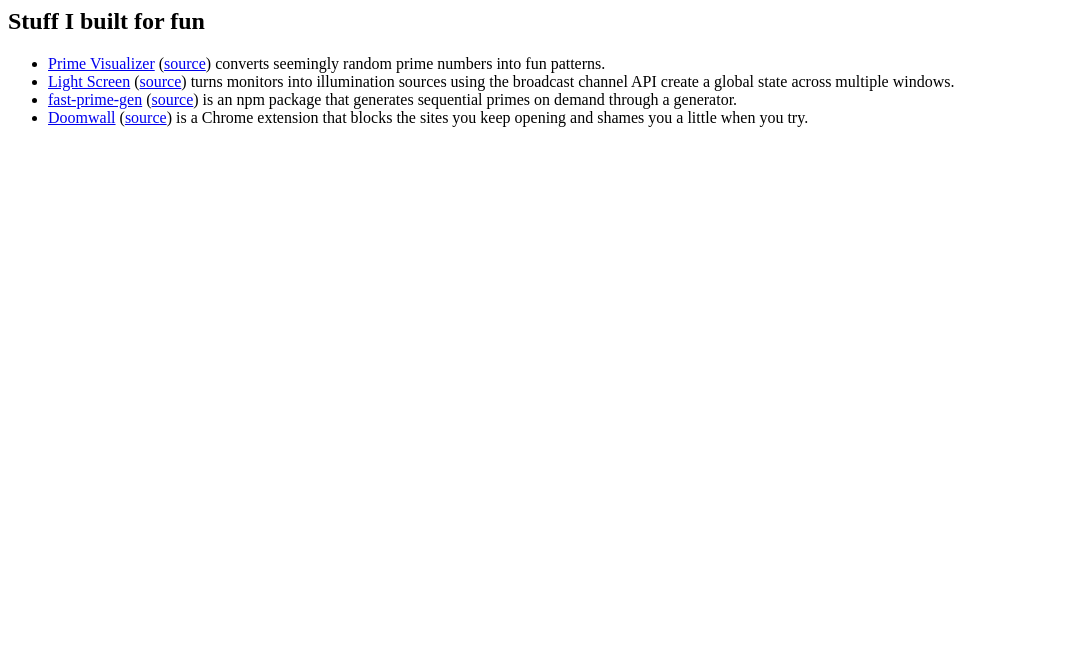
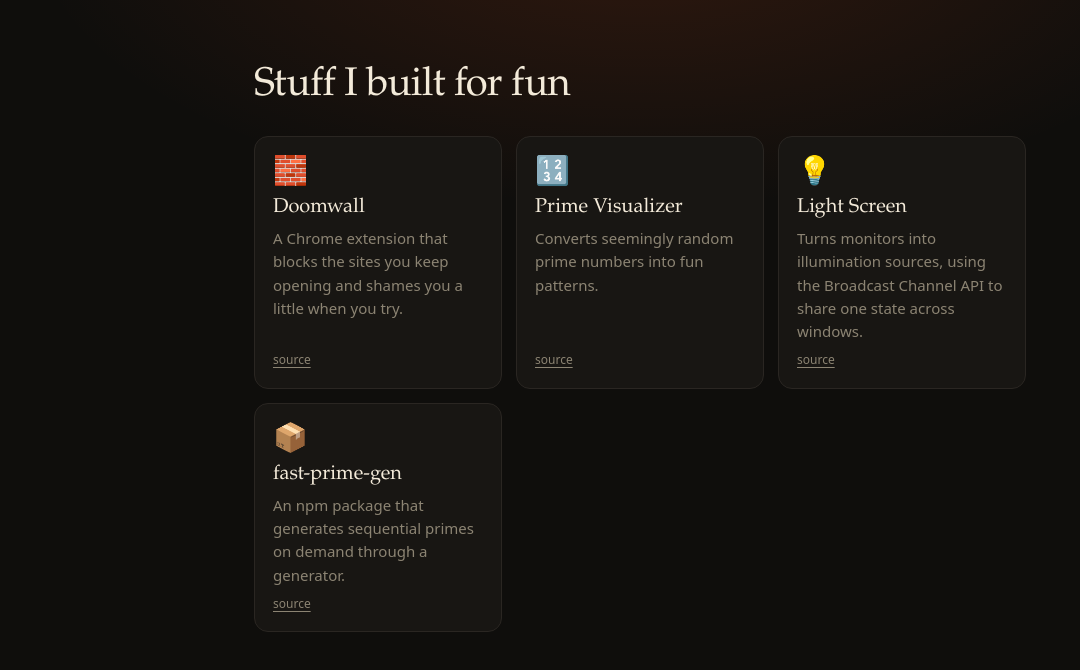
Before and after one commit to akgupta89/akgupta89.github.io, a plain HTML site: page index.html in a window 1280 px wide. Shown: the whole page, without its empty margins (0-1080 px from the left). Drawn offline with Linux system fonts and the light colour scheme.

Commit message:
Home page as cards

```diff
--- a/index.html
+++ b/index.html
@@ -1,10 +1,33 @@
+<!doctype html>
+<meta charset="utf-8">
+<meta name="viewport" content="width=device-width,initial-scale=1">
+<title>Stuff I built for fun</title>
+<style>
+  :root{--bg:#0f0e0c;--bg2:#181613;--ink:#f3ead9;--mute:#8c8473;--line:#2a2622;--ember:#ff5a1f;--ember2:#ff8a4c}
+  *{box-sizing:border-box}
+  html{background:var(--bg)}
+  body{margin:0;min-height:100vh;color:var(--ink);font:15px/1.55 ui-sans-serif,system-ui,-apple-system,sans-serif;
+    background:radial-gradient(ellipse 80% 60% at 50% -10%,rgba(255,90,31,.14),transparent 60%) no-repeat var(--bg)}
+  main{max-width:820px;margin:0 auto;padding:64px 24px 80px}
+  h2{font:500 40px/1.1 "Iowan Old Style","Palatino Linotype",Palatino,Georgia,serif;letter-spacing:-.02em;margin:0 0 28px;cursor:default;user-select:none}
+  .grid{display:grid;grid-template-columns:repeat(auto-fill,minmax(240px,1fr));gap:14px}
+  .card{display:flex;flex-direction:column;gap:8px;padding:18px;background:var(--bg2);border:1px solid var(--line);border-radius:14px;color:inherit;text-decoration:none;transition:border-color .15s,transform .15s}
+  .card:hover{border-color:var(--ember);transform:translateY(-2px)}
+  .card .ico{font-size:28px;line-height:1}
+  .card h3{margin:4px 0 0;font:500 20px/1.2 "Iowan Old Style",Palatino,Georgia,serif}
+  .card p{margin:0;color:var(--mute);flex:1}
+  .card .src{font-size:12px;color:var(--mute);text-decoration:underline;text-underline-offset:3px;align-self:flex-start}
+  .card .src:hover{color:var(--ember2)}
+</style>
+<main>
 <h2 id='h'>Stuff I built for fun</h2>
-<ul>
-  <li><a data-icon='🔢' href='https://guptaa.run/prime-visualizer/'>Prime Visualizer</a> (<a href='https://github.com/akgupta89/prime-visualizer'>source</a>) converts seemingly random prime numbers into fun patterns.</li>
-  <li><a data-icon='💡' href='https://guptaa.run/lightscreen/'>Light Screen</a> (<a href='https://github.com/akgupta89/lightscreen'>source</a>) turns monitors into illumination sources using the broadcast channel API create a global state across multiple windows.</li>
-  <li><a data-icon='📦' href='https://www.npmjs.com/package/fast-prime-gen'>fast-prime-gen</a> (<a href='https://github.com/akgupta89/fast-prime-gen'>source</a>) is an npm package that generates sequential primes on demand through a generator.</li>
-  <li><a data-icon='🧱' href='https://guptaa.run/doomwall/'>Doomwall</a> (<a href='https://github.com/akgupta89/doomwall'>source</a>) is a Chrome extension that blocks the sites you keep opening and shames you a little when you try.</li>
-</ul>
+<div class="grid">
+  <a class="card" data-icon='🧱' href='https://guptaa.run/doomwall/'><span class="ico">🧱</span><h3>Doomwall</h3><p>A Chrome extension that blocks the sites you keep opening and shames you a little when you try.</p><span class="src" data-href='https://github.com/akgupta89/doomwall'>source</span></a>
+  <a class="card" data-icon='🔢' href='https://guptaa.run/prime-visualizer/'><span class="ico">🔢</span><h3>Prime Visualizer</h3><p>Converts seemingly random prime numbers into fun patterns.</p><span class="src" data-href='https://github.com/akgupta89/prime-visualizer'>source</span></a>
+  <a class="card" data-icon='💡' href='https://guptaa.run/lightscreen/'><span class="ico">💡</span><h3>Light Screen</h3><p>Turns monitors into illumination sources, using the Broadcast Channel API to share one state across windows.</p><span class="src" data-href='https://github.com/akgupta89/lightscreen'>source</span></a>
+  <a class="card" data-icon='📦' href='https://www.npmjs.com/package/fast-prime-gen'><span class="ico">📦</span><h3>fast-prime-gen</h3><p>An npm package that generates sequential primes on demand through a generator.</p><span class="src" data-href='https://github.com/akgupta89/fast-prime-gen'>source</span></a>
+</div>
+</main>
 <link id='fav' rel='icon' href=''>
 <script>
 // 1. tab drift: leave and the title nags you (doomwall, but polite)
@@ -31,6 +54,9 @@
   }, 60); setTimeout(() => clearInterval(t), 15000);
 });
 
+// "source" inside a card: go to the repo, not the card
+for (const s of document.querySelectorAll(".src")) s.onclick = e => { e.preventDefault(); location.href = s.dataset.href; };
+
 // 5. for the ones who open the console
 console.log("%c 2 3 5 7 11 13 17 19 23 29\n you found the real site.\n try ↑↑↓↓←→←→BA", "color:#ff5a1f;font-family:monospace");
 </script>
```
